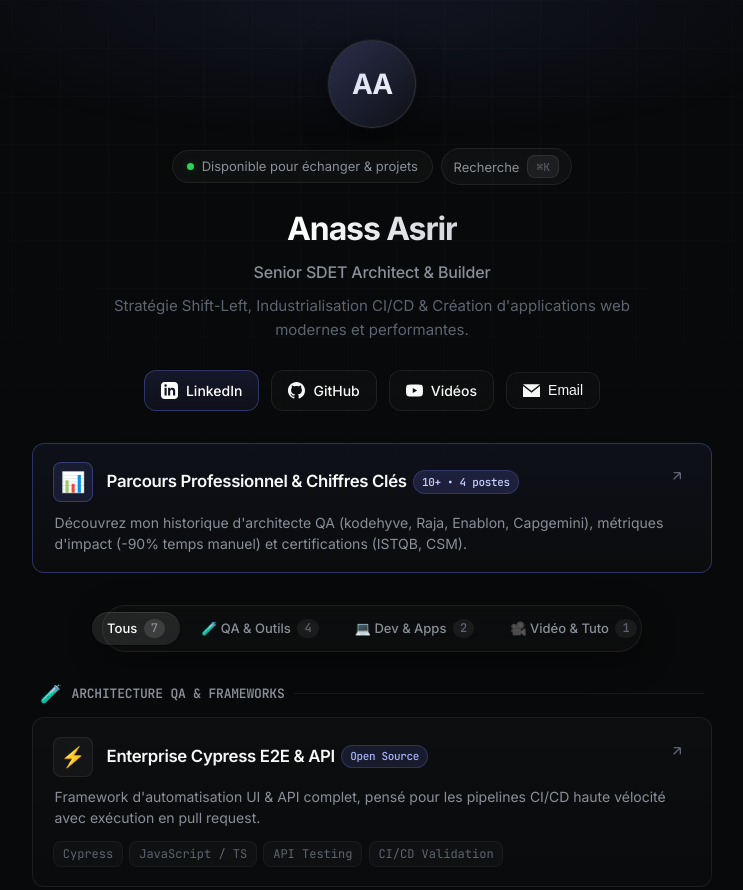
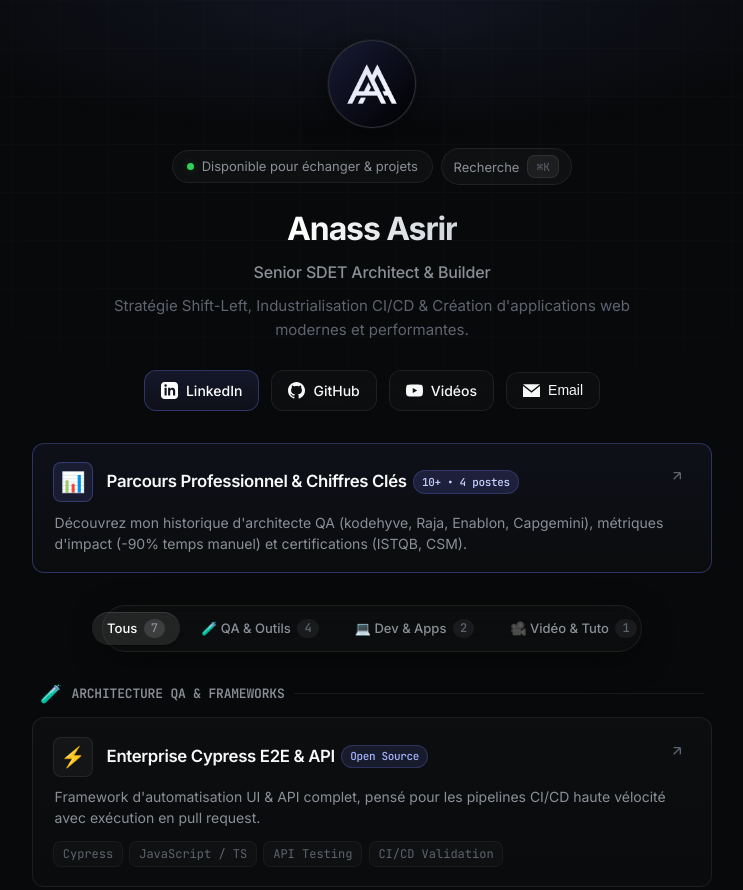
Before and after one commit to anassasrir/anassasrir.github.io, a plain HTML site: page index.html in a window 1280 px wide. Shown: the top 890 px of the page, without its empty margins (268-1011 px from the left). Drawn offline with Linux system fonts and the light colour scheme.

Commit message:
style(branding): update favicon and profile avatar with custom AA monogram logo

```diff
--- a/index.html
+++ b/index.html
@@ -8,7 +8,9 @@
       name="description"
       content="Senior SDET Architect & Builder. Shift-Left Quality, Frameworks d'automatisation CI/CD, Applications web & Formations."
     />
+    <link rel="icon" type="image/png" href="favicon.png" />
     <link rel="icon" type="image/x-icon" href="favicon.ico" />
+    <link rel="apple-touch-icon" href="favicon.png" />
     <link rel="stylesheet" href="style.css" />
     <link rel="preconnect" href="https://fonts.googleapis.com" />
     <link rel="preconnect" href="https://fonts.gstatic.com" crossorigin />
@@ -26,7 +28,9 @@
       <!-- Profile Header (Linktree Style) -->
       <header class="profile-header">
         <div class="avatar-container">
-          <div class="avatar">AA</div>
+          <div class="avatar">
+            <img src="favicon.png" alt="Anass Asrir" />
+          </div>
         </div>
 
         <div style="display: flex; gap: 0.5rem; align-items: center; justify-content: center; flex-wrap: wrap;">
--- a/style.css
+++ b/style.css
@@ -153,6 +153,14 @@ body {
   inset: 0;
   background: linear-gradient(135deg, rgba(94, 106, 210, 0.25), transparent);
   pointer-events: none;
+}
+
+.avatar img {
+  width: 100%;
+  height: 100%;
+  object-fit: cover;
+  border-radius: var(--radius-full);
+  display: block;
 }
 
 .status-badge {
```
Also changed, not shown: about.html (+2 -0 lines), formations.html (+2 -0 lines), favicon.ico, favicon.png (added).
